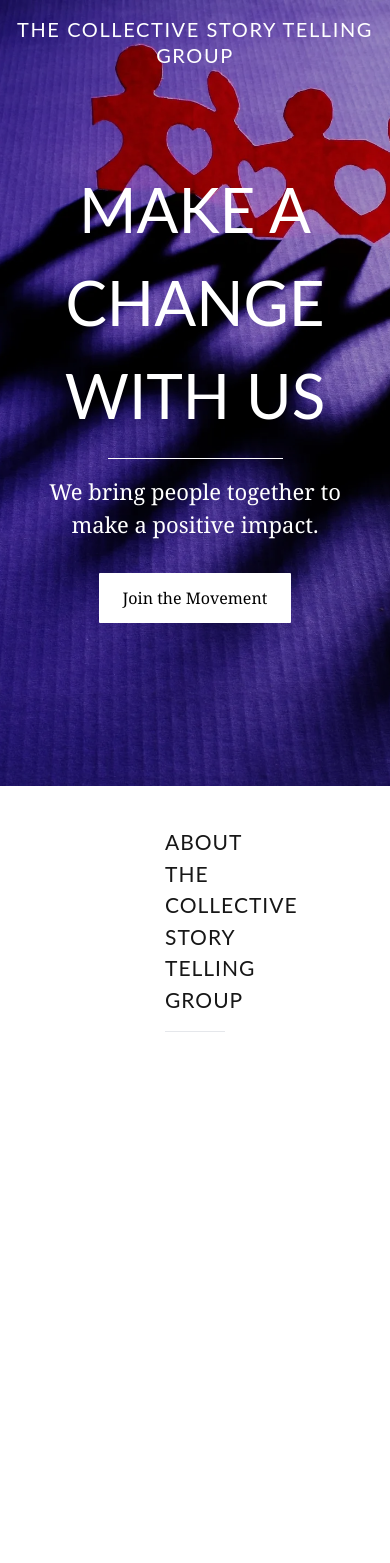
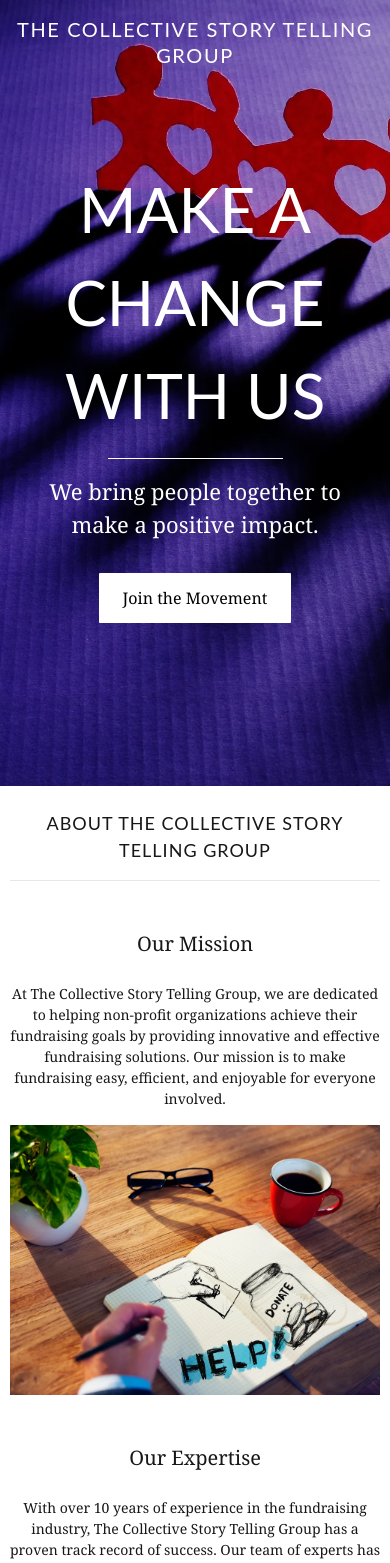
Before and after one commit to sabishii-bit/collective-storytelling, a Next.js app: page / in a window 390 px wide. Shown: the top 1563 px of the page. Before the commit the page ends 1032 px from the top, so only its background shows below. Built offline with nearby package versions, Linux system fonts and the light colour scheme.

Commit message:
Added SCSS and finished About section on landing page

```diff
--- a/src/app/components/About/About.module.css
+++ /dev/null
@@ -1,14 +0,0 @@
-.section {
-    margin: 2.5rem 10.3125rem 0 10.3125rem;
-}
-
-.heading {
-    font-family: Lato, arial, sans-serif;
-    font-size: 1.3125rem;
-    margin-bottom: 1rem;
-    letter-spacing: 1px;
-}
-
-.divider {
-
-}
--- /dev/null
+++ b/src/app/components/About/About.module.scss
@@ -0,0 +1,94 @@
+.section {
+    margin: 2.5rem 12.5% 2.5rem 12.5%;
+    padding: 0 5%;
+    @media (max-width: 1000px) {
+        padding: 0;
+        margin: 2.5rem 5%;
+    }
+    @media (max-width: 600px) {
+        margin: 1.5rem 2.5%;
+    }
+}
+
+.heading {
+    font-family: Lato, Arial, sans-serif;
+    font-size: 21px;
+    margin-bottom: 16px;
+    letter-spacing: 0.0625rem;
+    @media (max-width: 600px) {
+        text-align: center; /* Center heading on smaller screens */
+        font-size: 18px;
+    }
+}
+
+.slide {
+    margin-top: 32px;
+    display: flex;
+    flex-direction: row;
+    align-items: center;
+    gap: 1.5rem; /* Add space between elements */
+    height: auto;
+
+    @media (max-width: 768px) {
+      flex-direction: column; /* Stack items vertically */
+      gap: 0; /* Remove gap for a cleaner vertical layout */
+    }
+  }
+
+.slide_split {
+    margin-left: 1.5rem;
+    margin-right: 1.5rem;
+    @media (max-width: 600px) {
+        margin-left: 1rem;
+        margin-right: 1rem;
+    }
+}
+
+.image_container {
+    width: 50%;
+    overflow: hidden;
+
+    @media (max-width: 768px) {
+      width: 100%; /* Full width on smaller screens */
+      order: 1; /* Ensure image appears first */
+    }
+  }
+
+  .image {
+    width: 100%;
+    height: 18.5rem;
+    object-fit: cover;
+
+    @media (max-width: 768px) {
+      height: auto; /* Allow height to adjust proportionally */
+    }
+  }
+
+.slide_description {
+    font-family: Lusitana, Georgia, serif;
+    display: flex;
+    flex-direction: column;
+    align-items: center;
+    justify-content: center;
+    text-align: center;
+    width: 50%; /* Maintain 50% width for larger screens */
+    @media (max-width: 768px) {
+        width: 100%; /* Full width for smaller screens */
+        padding: 1rem 0;
+    }
+
+    .description_label {
+        font-size: 1.375rem;
+        margin-bottom: 1.5rem;
+        @media (max-width: 600px) {
+            font-size: 1.25rem;
+        }
+    }
+
+    .description {
+        font-size: 1rem;
+        @media (max-width: 600px) {
+            font-size: 0.875rem;
+        }
+    }
+}
--- a/src/app/components/About/About.tsx
+++ b/src/app/components/About/About.tsx
@@ -1,12 +1,46 @@
 import React from 'react';
-import styles from './About.module.css';
+import styles from './About.module.scss';
 
 const About: React.FC = () => {
   return (
     <>
         <div className={styles.section}>
             <h1 className={styles.heading}>ABOUT THE COLLECTIVE STORY TELLING GROUP</h1>
+
             <hr className={styles.divider} />
+
+            <div className={styles.slide}>
+              <div className={styles.image_container}>
+                <img className={styles.image} src="/assets/img/stock2.webp"></img>
+              </div>
+              <div className={styles.slide_split}></div>
+              <div className={styles.slide_description}>
+                <span className={styles.description_label}>Our Mission</span>
+                <span className={styles.description}>At The Collective Story Telling Group, we are dedicated to helping non-profit organizations achieve their fundraising goals by providing innovative and effective fundraising solutions. Our mission is to make fundraising easy, efficient, and enjoyable for everyone involved.</span>
+              </div>
+            </div>
+
+            <div className={styles.slide}>
+              <div className={styles.slide_description}>
+                <span className={styles.description_label}>Our Expertise</span>
+                <span className={styles.description}>With over 10 years of experience in the fundraising industry, The Collective Story Telling Group has a proven track record of success. Our team of experts has helped organizations of all sizes and types raise millions of dollars through our customized fundraising strategies.</span>
+              </div>
+              <div className={styles.slide_split}></div>
+              <div className={styles.image_container}>
+                <img className={styles.image} src="/assets/img/stock1.webp"></img>
+              </div>
+            </div>
+
+            <div className={styles.slide}>
+              <div className={styles.image_container}>
+                <img className={styles.image} src="/assets/img/banner.webp"></img>
+              </div>
+              <div className={styles.slide_split}></div>
+              <div className={styles.slide_description}>
+                <span className={styles.description_label}>Our Approach</span>
+                <span className={styles.description}>At The Collective Story Telling Group, we believe that fundraising should be a collaborative effort between our team and our clients. We work closely with each organization to understand their unique needs and goals, and develop personalized fundraising plans that deliver results.</span>
+              </div>
+            </div>
         </div>
     </>
   );
--- a/src/app/components/Banner/Banner.tsx
+++ b/src/app/components/Banner/Banner.tsx
@@ -1,5 +1,5 @@
 import React from 'react';
-import styles from './Banner.module.css';
+import styles from './Banner.module.scss';
 
 const Banner: React.FC = () => {
   return (
```
Also changed, not shown: package.json (+6 -5 lines), src/app/components/Banner/Banner.module.scss (renamed from src/app/components/Banner/Banner.module.css), 1 other file (tests, documents, lock files or other folders).
